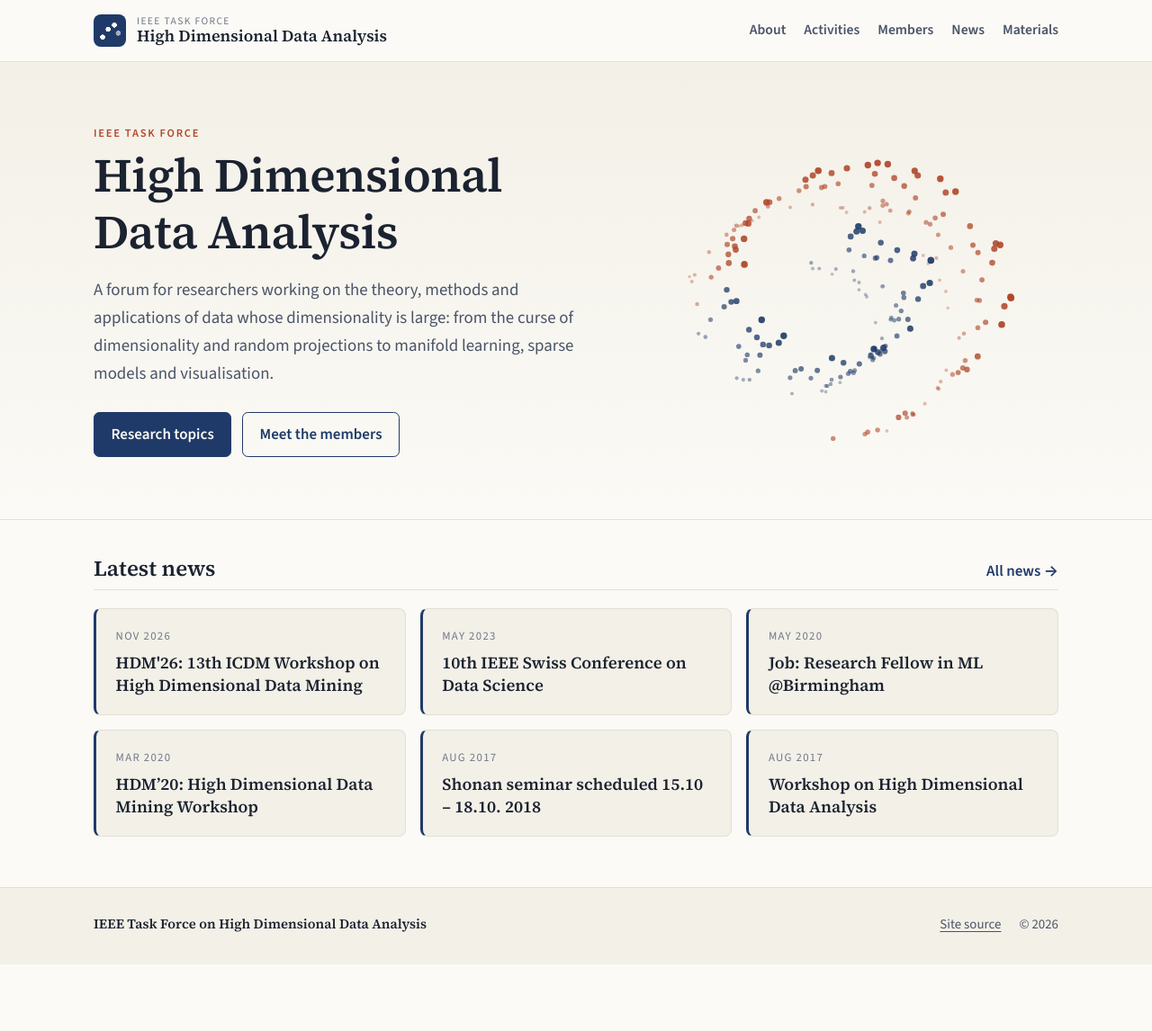
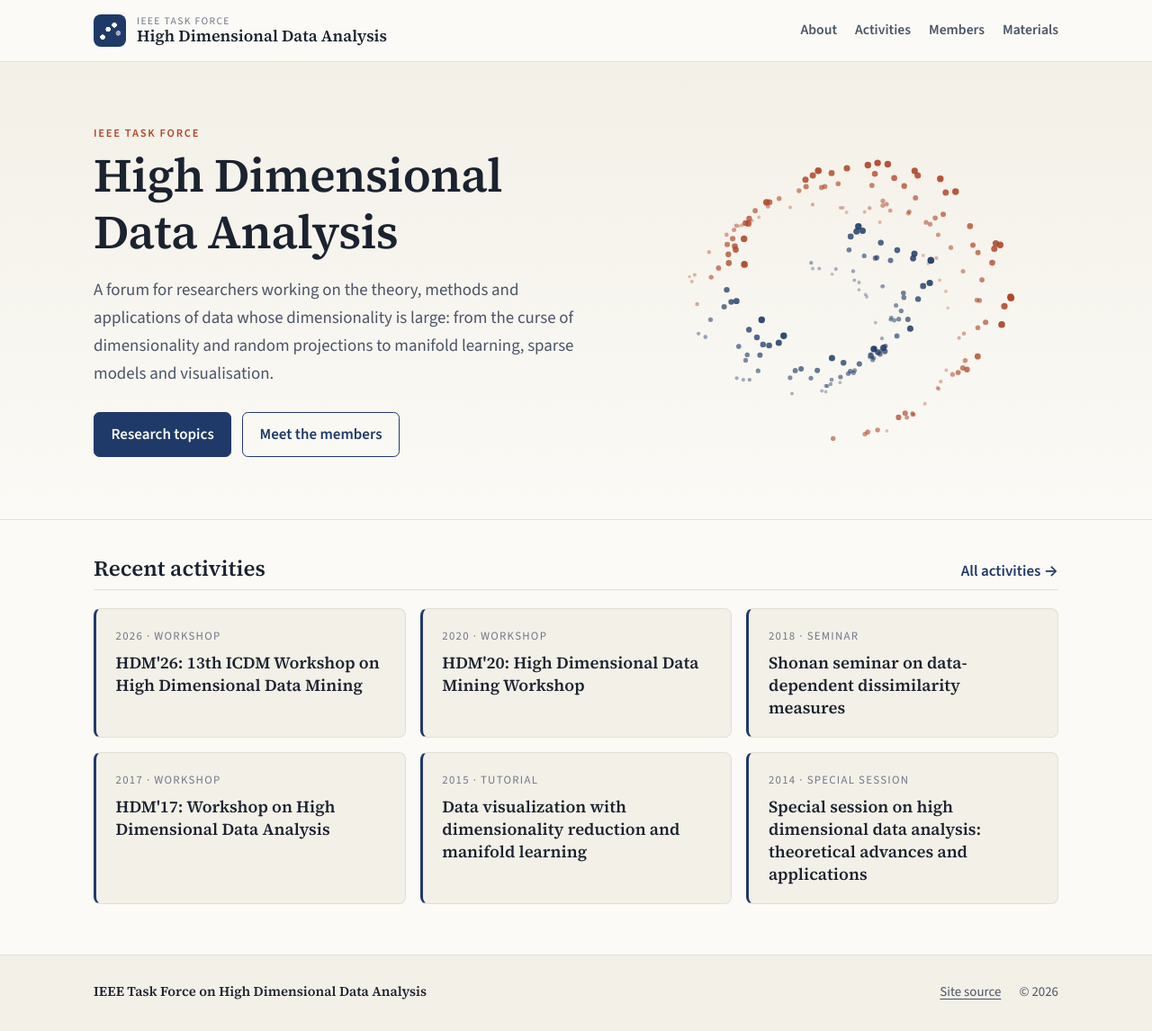
Before and after one commit to hdataskforce/hdataskforce.github.io, a Jekyll site: the page built from index.html, in a window 1280 px wide. Shown: the whole page at 90% size. Built offline with Jekyll 4.4.1, drawn with Linux system fonts in a browser that asks for light colours; before the commit the page ends 1072 px from its top, so only the background shows below that.

Commit message:
Drop News from the menu; show recent activities on the home page
- Activities now come from _data/activities.yml, which feeds both
  /activities/ and a new "Recent activities" box on the home page
  (replacing "Latest news", which duplicated Activities).
- News removed from the menu; /news/ and all posts stay online.
- 404 page points to Activities; CLAUDE.md documents the new setup.

Co-Authored-By: Claude Opus 5.5 <noreply@anthropic.com>

```diff
--- a/404.html
+++ b/404.html
@@ -6,4 +6,4 @@ sitemap: false
 ---
 
 This page doesn't exist, or it moved when the site left WordPress.com.
-Try the [news archive]({{ '/news/' | relative_url }}), the [members list]({{ '/members/' | relative_url }}), or the [home page]({{ '/' | relative_url }}).
+Try the [activities]({{ '/activities/' | relative_url }}), the [members list]({{ '/members/' | relative_url }}), or the [home page]({{ '/' | relative_url }}).
--- a/_config.yml
+++ b/_config.yml
@@ -15,7 +15,6 @@ nav:
   - { title: About,     url: /about/ }
   - { title: Activities, url: /activities/ }
   - { title: Members,   url: /members/ }
-  - { title: News,      url: /news/ }
   - { title: Materials, url: /materials/ }
 
 # Keep old WordPress URLs working
--- /dev/null
+++ b/_data/activities.yml
@@ -0,0 +1,46 @@
+# Everything the task force organises. Shown on /activities/ (grouped by type)
+# and in "Recent activities" on the home page (newest year first).
+# Add new entries at the top. `type` must be one of the sections in activities.md.
+# `url` is a site path (starting with /) or a full https:// link.
+
+- type: Workshops
+  year: 2026
+  title: "HDM'26: 13th ICDM Workshop on High Dimensional Data Mining"
+  url: /hdm26/
+  venue: "ICDM 2026, Shenyang, China"
+  note: "Eight papers, with a focus on interpretable high dimensional data mining."
+
+- type: Workshops
+  year: 2020
+  title: "HDM'20: High Dimensional Data Mining Workshop"
+  url: /2020/03/25/hdm20-high-dimensional-data-mining-workshop/
+  venue: "ICDM 2020"
+
+- type: Seminars
+  year: 2018
+  title: "Shonan seminar on data-dependent dissimilarity measures"
+  url: /2017/08/28/shonan-seminar-scheduled-15-10-18-10-2018/
+  venue: "Shonan, Japan, 15–18 October 2018"
+
+- type: Workshops
+  year: 2017
+  title: "HDM'17: Workshop on High Dimensional Data Analysis"
+  url: /2017/08/28/workshop-on-high-dimensional-data-analysis/
+
+- type: Tutorials
+  year: 2015
+  title: "Data visualization with dimensionality reduction and manifold learning"
+  url: /2015/05/05/tutorial-at-ijcnn-on-embedding-methods/
+  venue: "IJCNN 2015"
+
+- type: Workshops
+  year: 2014
+  title: "HDM'14: 2nd International Workshop on High Dimensional Data Mining"
+  url: /2014/05/05/call-for-submissions-2nd-international-workshop-on-high-dimensional-data-mining-hdm14/
+  venue: "ICDM 2014"
+
+- type: Special sessions
+  year: 2014
+  title: "Special session on high dimensional data analysis: theoretical advances and applications"
+  url: /2014/03/26/special-session-at-ieee-cidm-2014-on-high-dimensional-data-analysis-theoretical-advances-and-applications/
+  venue: "IEEE CIDM 2014"
--- a/activities.md
+++ b/activities.md
@@ -7,34 +7,21 @@ lead: >-
   newest first.
 ---
 
-## Workshops
-
-The **HDM workshop series** (High Dimensional Data Mining) is held with the IEEE
-International Conference on Data Mining (ICDM).
-
-- **2026 · [HDM'26: 13th ICDM Workshop on High Dimensional Data Mining]({{ '/hdm26/' | relative_url }})**,
-  ICDM 2026, Shenyang, China. Eight papers, with a focus on interpretable high dimensional data mining.
-- **2020 · [HDM'20: High Dimensional Data Mining Workshop]({{ '/2020/03/25/hdm20-high-dimensional-data-mining-workshop/' | relative_url }})**,
-  ICDM 2020.
-- **2017 · [Workshop on High Dimensional Data Analysis]({{ '/2017/08/28/workshop-on-high-dimensional-data-analysis/' | relative_url }})**
-  (HDM'17).
-- **2014 · [HDM'14: 2nd International Workshop on High Dimensional Data Mining]({{ '/2014/05/05/call-for-submissions-2nd-international-workshop-on-high-dimensional-data-mining-hdm14/' | relative_url }})**,
-  ICDM 2014.
-
-## Special sessions
-
-- **2014 · [Special session on high dimensional data analysis: theoretical advances and applications]({{ '/2014/03/26/special-session-at-ieee-cidm-2014-on-high-dimensional-data-analysis-theoretical-advances-and-applications/' | relative_url }})**,
-  IEEE CIDM 2014.
-
-## Tutorials
-
-- **2015 · [Data visualization with dimensionality reduction and manifold learning]({{ '/2015/05/05/tutorial-at-ijcnn-on-embedding-methods/' | relative_url }})**,
-  tutorial at IJCNN 2015.
-
-## Seminars
-
-- **2018 · [Shonan seminar on data-dependent dissimilarity measures]({{ '/2017/08/28/shonan-seminar-scheduled-15-10-18-10-2018/' | relative_url }})**,
-  15–18 October 2018.
+{% comment %}Entries live in _data/activities.yml; this page only lays them out.{% endcomment %}
+{% assign sections = "Workshops|Special sessions|Tutorials|Seminars" | split: "|" %}
+{% for s in sections %}
+{% assign items = site.data.activities | where: "type", s | sort: "year" | reverse %}
+{% if items.size > 0 %}
+<h2 id="{{ s | slugify }}">{{ s }}</h2>
+{% if s == "Workshops" %}<p>The <strong>HDM workshop series</strong> (High Dimensional Data Mining) is held with the
+IEEE International Conference on Data Mining (ICDM).</p>{% endif %}
+<ul>
+{% for a in items %}{% if a.url contains "://" %}{% assign href = a.url %}{% else %}{% assign href = a.url | relative_url %}{% endif %}
+  <li><strong>{{ a.year }} · <a href="{{ href }}">{{ a.title }}</a></strong>{% if a.venue %}, {{ a.venue }}{% endif %}.{% if a.note %} {{ a.note }}{% endif %}</li>
+{% endfor %}
+</ul>
+{% endif %}
+{% endfor %}
 
 ## Propose an activity
 
--- a/index.html
+++ b/index.html
@@ -22,14 +22,15 @@ title: Home
 <div class="wrap home-grid">
   <section class="home-news" aria-labelledby="news-h">
     <div class="section-head">
-      <h2 id="news-h">Latest news</h2>
-      <a href="{{ '/news/' | relative_url }}">All news →</a>
+      <h2 id="news-h">Recent activities</h2>
+      <a href="{{ '/activities/' | relative_url }}">All activities →</a>
     </div>
     <ol class="news-list news-cards">
-      {% for post in site.posts limit: 6 %}
+      {% assign recent = site.data.activities | sort: "year" | reverse %}
+      {% for a in recent limit: 6 %}{% if a.url contains "://" %}{% assign href = a.url %}{% else %}{% assign href = a.url | relative_url %}{% endif %}
       <li>
-        <time datetime="{{ post.date | date_to_xmlschema }}">{{ post.date | date: "%b %Y" }}</time>
-        <a href="{{ post.url | relative_url }}">{{ post.title }}</a>
+        <time datetime="{{ a.year }}">{{ a.year }} · {{ a.type | append: "|" | replace: "s|", "" | remove: "|" }}</time>
+        <a href="{{ href }}">{{ a.title }}</a>
       </li>
       {% endfor %}
     </ol>
```
Also changed, not shown: CLAUDE.md (+5 -3 lines).
